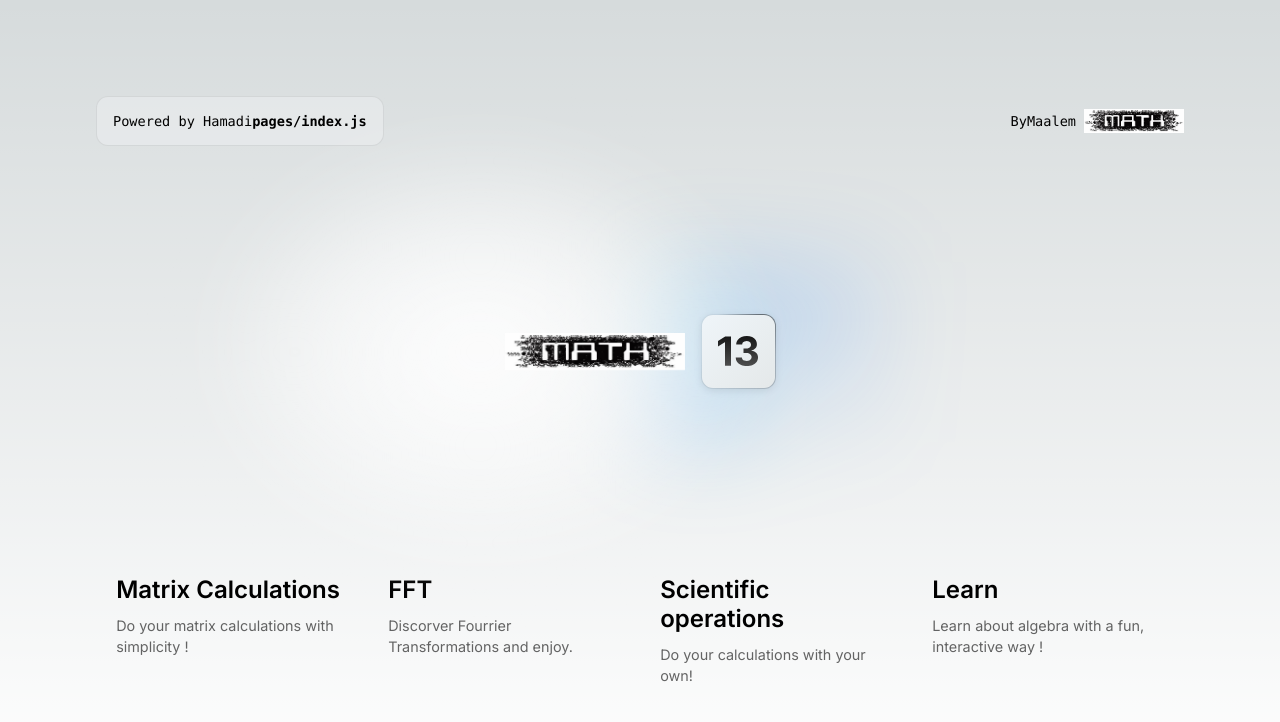
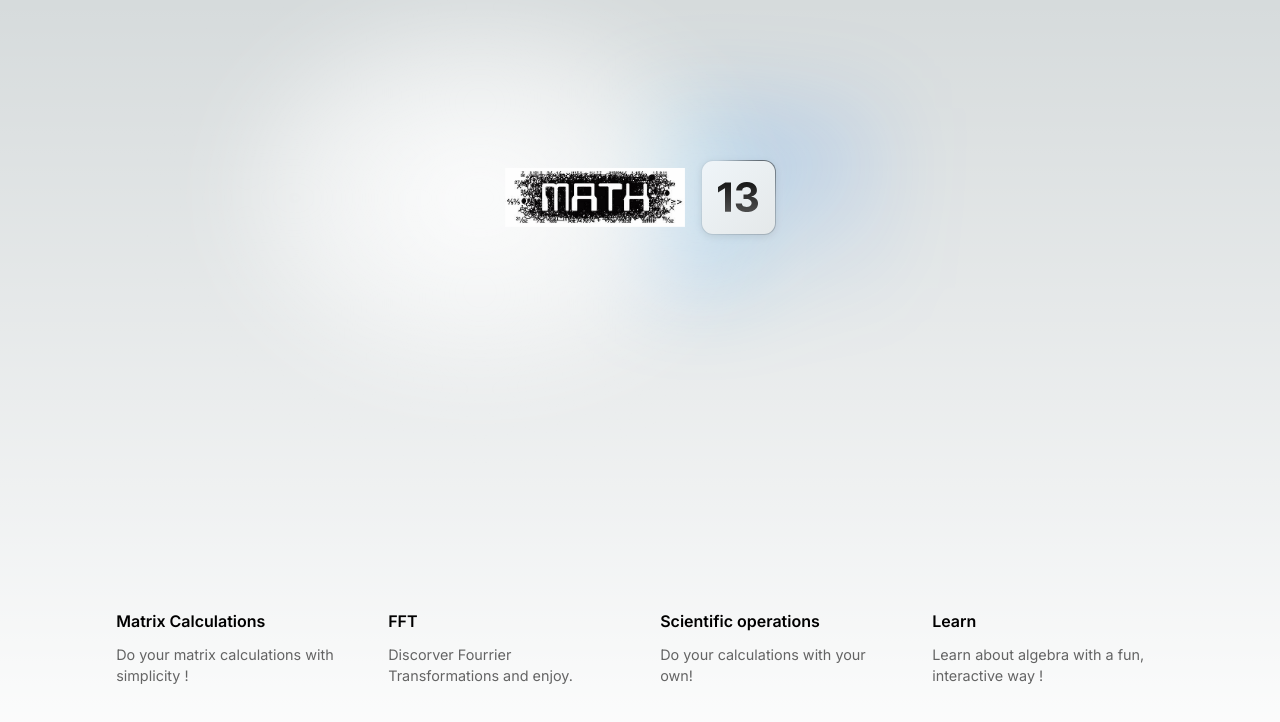
Before and after one commit to Mohamed-MEKKI/Algebra, a Next.js app: page / in a window 1280 px wide. Shown: the top 722 px of the page. Built offline with nearby package versions, Linux system fonts and the light colour scheme.

Commit message:
adding configurations to the calculator with css elements

```diff
--- a/components/Layout.js
+++ b/components/Layout.js
@@ -1,5 +1,4 @@
-import Header from '../components/Header.js'
-import Footer from '../components/Footer.js'
+
 import React, { useState,createContext} from 'react';
 
 
@@ -18,7 +17,6 @@ export default function Layout({
     <div className={`bg-${color}-500`} >
       <div className='dark:bg-black'>
 
-    <Header />
     <main className=" py-10 min-h-screen  max-w-full md:max-w-2xl md:mx-auto dark:text-white ">
     <button  className="text-white bg-green-700 hover:bg-green-800 focus:outline-none focus:ring-4 focus:ring-green-300 font-medium rounded-full text-sm px-5 py-2.5 text-center mr-2 mb-2 dark:bg-green-600 dark:hover:bg-green-700 dark:focus:ring-green-800" onClick={handleColorChange} value="green">Green</button>
     <button  className="text-white bg-red-700 hover:bg-red-800 focus:outline-none focus:ring-4 focus:ring-red-300 font-medium rounded-full text-sm px-5 py-2.5 text-center mr-2 mb-2 dark:bg-red-600 dark:hover:bg-red-700 dark:focus:ring-red-900" onClick={handleColorChange} value="red">Red</button>
@@ -26,7 +24,6 @@ export default function Layout({
     <button  className="text-white bg-blue-700 hover:bg-blue-800 focus:outline-none focus:ring-4 focus:ring-blue-300 font-medium rounded-full text-sm px-5 py-2.5 text-center mb-2 dark:bg-blue-600 dark:hover:bg-blue-700 dark:focus:ring-blue-900" onClick={handleColorChange} value="blue">Blue</button>
       {children}
     </main>
-    <Footer />
     </div>
     </div>
     </AccentColorContext.Provider>
--- a/package.json
+++ b/package.json
@@ -12,8 +12,11 @@
     "@headlessui/react": "^1.7.16",
     "@heroicons/react": "^2.0.18",
     "@next/font": "13.1.6",
+    "@supabase/auth-helpers-react": "^0.4.2",
     "eslint": "8.32.0",
     "eslint-config-next": "13.1.6",
+    "flowbite": "^1.8.1",
+    "flowbite-react": "^0.5.0",
     "fourier-transform": "^1.1.2",
     "next": "13.1.6",
     "numjs": "^0.16.1",
--- a/pages/calcul.js
+++ b/pages/calcul.js
@@ -2,6 +2,7 @@ import Head from 'next/head'
 import styles from '@/styles/Home.module.css'
 import nj from "numjs"
 import React, { useState } from 'react';
+import Layout from '@/components/Layout';
 
 
 
@@ -51,13 +52,13 @@ export default function Home() {
 
   return (
     <>
+    <Layout>
       <Head>
         <title>Create Next App</title>
         <meta name="description" content="Generated by create next app" />
         <meta name="viewport" content="width=device-width, initial-scale=1" />
         <link rel="icon" href="/favicon.ico" />
       </Head>
-      <main className={styles.main}>
         <Header title="Calcul matriciel" />
        <div>
         <table>
@@ -123,7 +124,7 @@ export default function Home() {
         </button>
         {showSub && <Matrix matrix={subin} />}
         </div>
-      </main>
+      </Layout>
     </>
   )
 }
--- a/pages/index.js
+++ b/pages/index.js
@@ -1,41 +1,22 @@
 import Head from 'next/head'
 import { Inter } from '@next/font/google'
 import Image from 'next/image'
+import Layout from '../components/Layout.js'
 import styles from '@/styles/Home.module.css'
 
 const inter = Inter({ subsets: ['latin'] })
 
 export default function Home() {
   return (
-    <><Head>
+    <>
+    <Head>
       <title>ALGEBRA</title>
       <meta name="description" content="Generated by create next app" />
       <meta name="viewport" content="width=device-width, initial-scale=1" />
       <link rel="icon" href="/favicon.ico" />
-    </Head><main className={styles.main}>
-        <div className={styles.description}>
-          <p>
-            Powered by Hamadi
-            <code className={styles.code}>pages/index.js</code>
-          </p>
-          <div>
-            <a
-              href="https://vercel.com?utm_source=create-next-app&utm_medium=default-template&utm_campaign=create-next-app"
-              target="_blank"
-              rel="noopener noreferrer"
-            >
-              By{'Maalem '}
-              <Image
-                src="/maths.jpg"
-                alt="Algebra Logo"
-                className={styles.vercelLogo}
-                width={100}
-                height={24}
-                priority />
-            </a>
-          </div>
-        </div>
+    </Head>
 
+    <main className={styles.main}>
         <div className={styles.center}>
           <Image
             className={styles.logo}
@@ -111,117 +92,8 @@ export default function Home() {
             </p>
           </a>
         </div>
-      </main></>
+        </main>
+      </>
 
   )
 }
-/*
-<Head>
-<title>ALGEBRA</title>
-<meta name="description" content="Generated by create next app" />
-<meta name="viewport" content="width=device-width, initial-scale=1" />
-<link rel="icon" href="/favicon.ico" />
-</Head>
-<main className={styles.main}>
-<div className={styles.description}>
-  <p>
-    Powered by Hamadi
-    <code className={styles.code}>pages/index.js</code>
-  </p>
-  <div>
-    <a
-      href="https://vercel.com?utm_source=create-next-app&utm_medium=default-template&utm_campaign=create-next-app"
-      target="_blank"
-      rel="noopener noreferrer"
-    >
-      By{'Maalem '}
-      <Image
-        src="/maths.jpg"
-        alt="Algebra Logo"
-        className={styles.vercelLogo}
-        width={100}
-        height={24}
-        priority
-      />
-    </a>
-  </div>
-</div>
-
-<div className={styles.center}>
-  <Image
-    className={styles.logo}
-    src="/maths.jpg"
-    alt="Algebra Logo"
-    width={180}
-    height={37}
-    priority
-  />
-  <div className={styles.thirteen}>
-    <Image
-      src="/thirteen.svg"
-      alt="13"
-      width={40}
-      height={31}
-      priority
-    />
-  </div>
-</div>
-
-<div className={styles.grid}>
-  <a
-    href="calcul"
-    className={styles.card}
-    target="_blank"
-    rel="noopener noreferrer"
-  >
-    <h2 className={inter.className}>
-    Matrix Calculations
-    </h2>
-    <p className={inter.className}>
-      Do your matrix calculations with simplicity !
-    </p>
-  </a>
-
-  <a
-    href="fourriertransf"
-    className={styles.card}
-    target="_blank"
-    rel="noopener noreferrer"
-  >
-    <h2 className={inter.className}>
-      FFT
-    </h2>
-    <p className={inter.className}>
-      Discorver Fourrier Transformations and enjoy.
-    </p>
-  </a>
-
-  <a
-    href="sc"
-    className={styles.card}
-    target="_blank"
-    rel="noopener noreferrer"
-  >
-    <h2 className={inter.className}>
-    Scientific operations
-    </h2>
-    <p className={inter.className}>
-      Do your calculations with your own!
-    </p>
-  </a>
-
-  <a
-    href="https://www.bibmath.net/ressources/index.php?action=affiche&quoi=mathspe/cours/alglin.html"
-    className={styles.card}
-    target="_blank"
-    rel="noopener noreferrer"
-  >
-    <h2 className={inter.className}>
-       Learn
-    </h2>
-    <p className={inter.className}>
-      Learn about algebra with a fun, interactive way !
-    </p>
-  </a>
-</div>
-</main>*/
--- a/styles/globals.css
+++ b/styles/globals.css
@@ -1,3 +1,6 @@
+@tailwind base;
+@tailwind components;
+@tailwind utilities;
 :root {
   --max-width: 1100px;
   --border-radius: 12px;
--- a/tailwind.config.js
+++ b/tailwind.config.js
@@ -1,8 +1,15 @@
 /** @type {import('tailwindcss').Config} */
 module.exports = {
-  content: [],
+  content: [
+    "./node_modules/flowbite-react/**/*.js",
+    "./pages/**/*.{ts,tsx}",
+    "./public/**/*.html",
+  ],
+  darkMode: 'class',
   theme: {
     extend: {},
   },
-  plugins: [],
+  plugins: [
+    require("flowbite/plugin")
+  ],
 }
```
Also changed, not shown: components/ScientificCalculator.js (+37 -2 lines), pages/_app.js (+6 -3 lines), pages/sc.js (+5 -3 lines), 1 other file (tests, documents, lock files or other folders).
